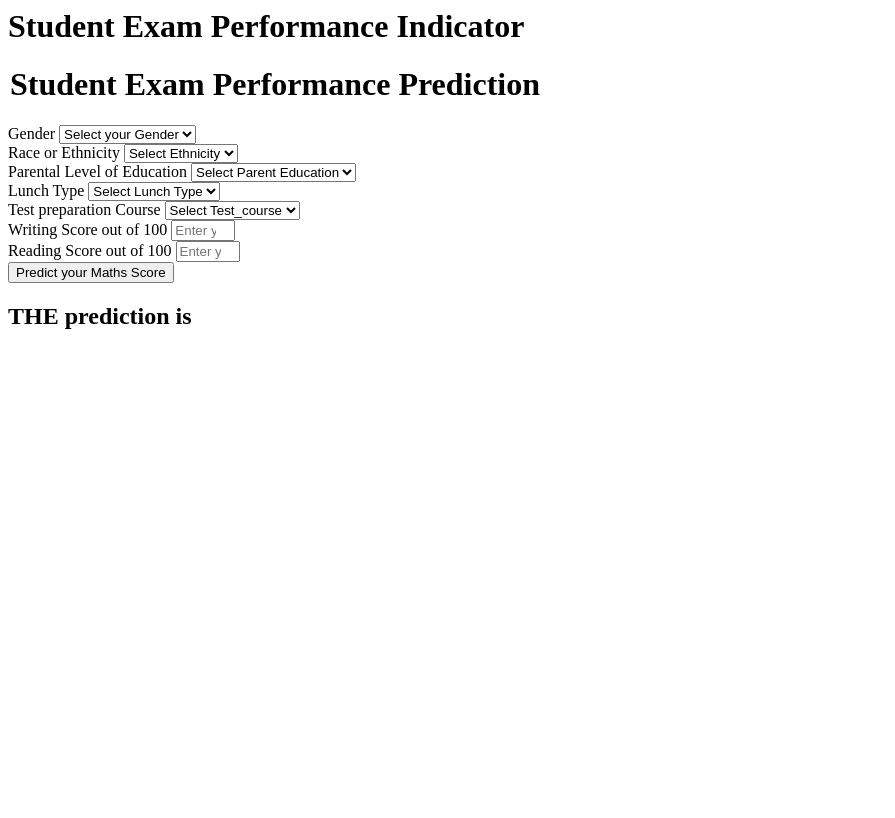
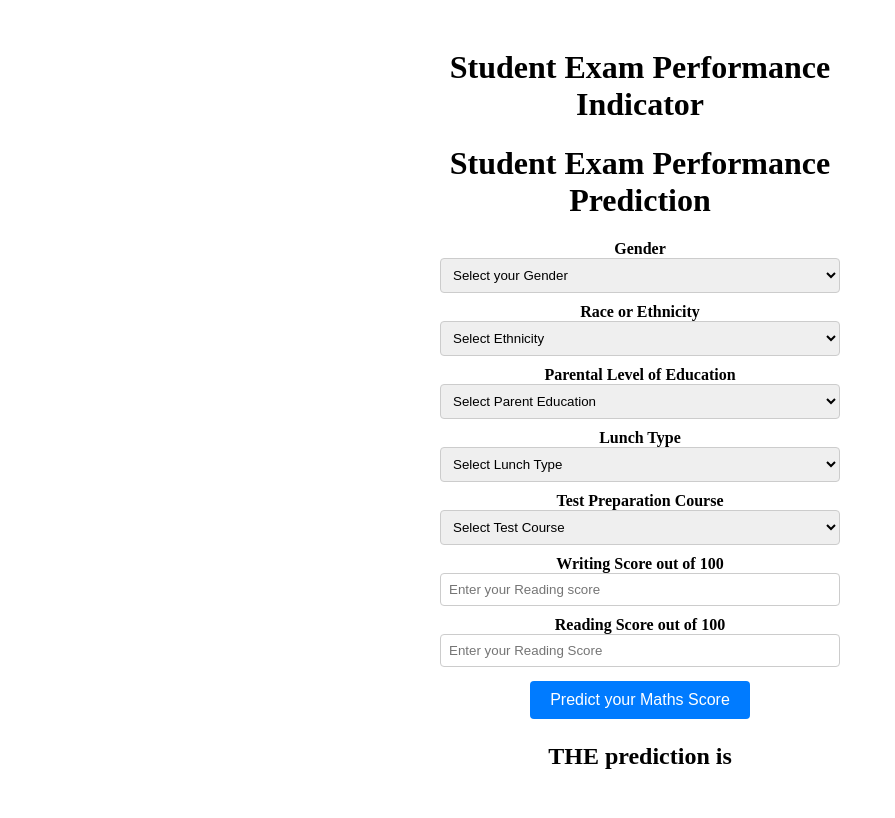
Before and after one commit to guptaayushman24/mlproject, a Flask app: page /predictdata in a window 1280 px wide. Shown: the whole page, without its empty margins (0-895 px from the left). Before the commit the page ends 329 px from the top, so only its background shows below. Run offline with Flask 3, Linux system fonts and the light colour scheme.

Commit message:
Another Commit

```diff
--- a/templates/home.html
+++ b/templates/home.html
@@ -1,4 +1,48 @@
+<!DOCTYPE html>
 <html>
+
+<head>
+    <style>
+        .login {
+            max-width: 400px;
+            margin: 0 auto;
+            padding: 20px;
+            text-align: center;
+        }
+
+        .form-label {
+            font-weight: bold;
+        }
+
+        .form-control {
+            width: 100%;
+            padding: 8px;
+            margin-bottom: 10px;
+            border: 1px solid #ccc;
+            border-radius: 4px;
+            box-sizing: border-box;
+        }
+
+        .btn {
+            background-color: #007bff;
+            color: white;
+            border: none;
+            padding: 10px 20px;
+            text-align: center;
+            text-decoration: none;
+            display: inline-block;
+            font-size: 16px;
+            margin: 4px 2px;
+            cursor: pointer;
+            border-radius: 4px;
+        }
+
+        h1, h2 {
+            text-align: center;
+        }
+    </style>
+</head>
+
 <body>
     <div class="login">
         <h1>Student Exam Performance Indicator</h1>
@@ -9,85 +53,51 @@
             </h1>
             <div class="mb-3">
                 <label class="form-label">Gender</label>
-            <select class="form-control" name="gender" placeholder="Enter you Gender" required>
+                <select class="form-control" name="gender" placeholder="Enter your Gender" required>
                     <option class="placeholder" selected disabled value="">Select your Gender</option>
-                <option value="male">
-                    Male
-                </option>
-                <option value="female">
-                    Female
-                </option>
+                    <option value="male">Male</option>
+                    <option value="female">Female</option>
                 </select>
             </div>
             <div class="mb-3">
                 <label class="form-label">Race or Ethnicity</label>
-            <select class="form-control" name="ethnicity" placeholder="Enter you ethnicity" required>
+                <select class="form-control" name="ethnicity" placeholder="Enter your ethnicity" required>
                     <option class="placeholder" selected disabled value="">Select Ethnicity</option>
-                <option value="group A">
-                    Group A
-                </option>
-                <option value="group B">
-                    Group B
-                </option>
-                <option value="group C">
-                    Group C
-                </option>
-                <option value="group D">
-                    Group D
-                </option>
-                <option value="group E">
-                    Group E
-                </option>
+                    <option value="group A">Group A</option>
+                    <option value="group B">Group B</option>
+                    <option value="group C">Group C</option>
+                    <option value="group D">Group D</option>
+                    <option value="group E">Group E</option>
                 </select>
             </div>
             <div class="mb-3">
                 <label class="form-label">Parental Level of Education</label>
-            <select class="form-control" name="parental_level_of_education"
-                placeholder="Enter you Parent Education" required>
+                <select class="form-control" name="parental_level_of_education" placeholder="Enter your Parent Education"
+                    required>
                     <option class="placeholder" selected disabled value="">Select Parent Education</option>
-                <option value="associate's degree">
-                    associate's degree
-                </option>
-                <option value="bachelor's degree">
-                    bachelor's degree
-                </option>
-                <option value="high school">
-                    high school
-                </option>
-                <option value="master's degree">
-                    master's degree
-                </option>
-                <option value="some college">
-                    some college
-                </option>
-                <option value="some high school">
-                    some high school
-                </option>
+                    <option value="associate's degree">Associate's Degree</option>
+                    <option value="bachelor's degree">Bachelor's Degree</option>
+                    <option value="high school">High School</option>
+                    <option value="master's degree">Master's Degree</option>
+                    <option value="some college">Some College</option>
+                    <option value="some high school">Some High School</option>
                 </select>
             </div>
             <div class="mb-3">
                 <label class="form-label">Lunch Type</label>
-            <select class="form-control" name="lunch" placeholder="Enter you Lunch" required>
+                <select class="form-control" name="lunch" placeholder="Enter your Lunch" required>
                     <option class="placeholder" selected disabled value="">Select Lunch Type</option>
-                <option value="free/reduced">
-                    free/reduced
-                </option>
-                <option value="standard">
-                    standard
-                </option>
+                    <option value="free/reduced">Free/Reduced</option>
+                    <option value="standard">Standard</option>
                 </select>
             </div>
             <div class="mb-3">
-            <label class="form-label">Test preparation Course</label>
-            <select class="form-control" name="test_preparation_course" placeholder="Enter you Course"
+                <label class="form-label">Test Preparation Course</label>
+                <select class="form-control" name="test_preparation_course" placeholder="Enter your Course"
                     required>
-                <option class="placeholder" selected disabled value="">Select Test_course</option>
-                <option value="none">
-                    None
-                </option>
-                <option value="completed">
-                    Completed
-                </option>
+                    <option class="placeholder" selected disabled value="">Select Test Course</option>
+                    <option value="none">None</option>
+                    <option value="completed">Completed</option>
                 </select>
             </div>
             <div class="mb-3">
@@ -105,7 +115,5 @@
             </div>
         </form>
         <h2>
-       THE  prediction is {{results}}
+            THE prediction is {{results}}
         </h2>
-   <body>
-</html>
```
Lines whose indentation alone changed are shown as unchanged.
